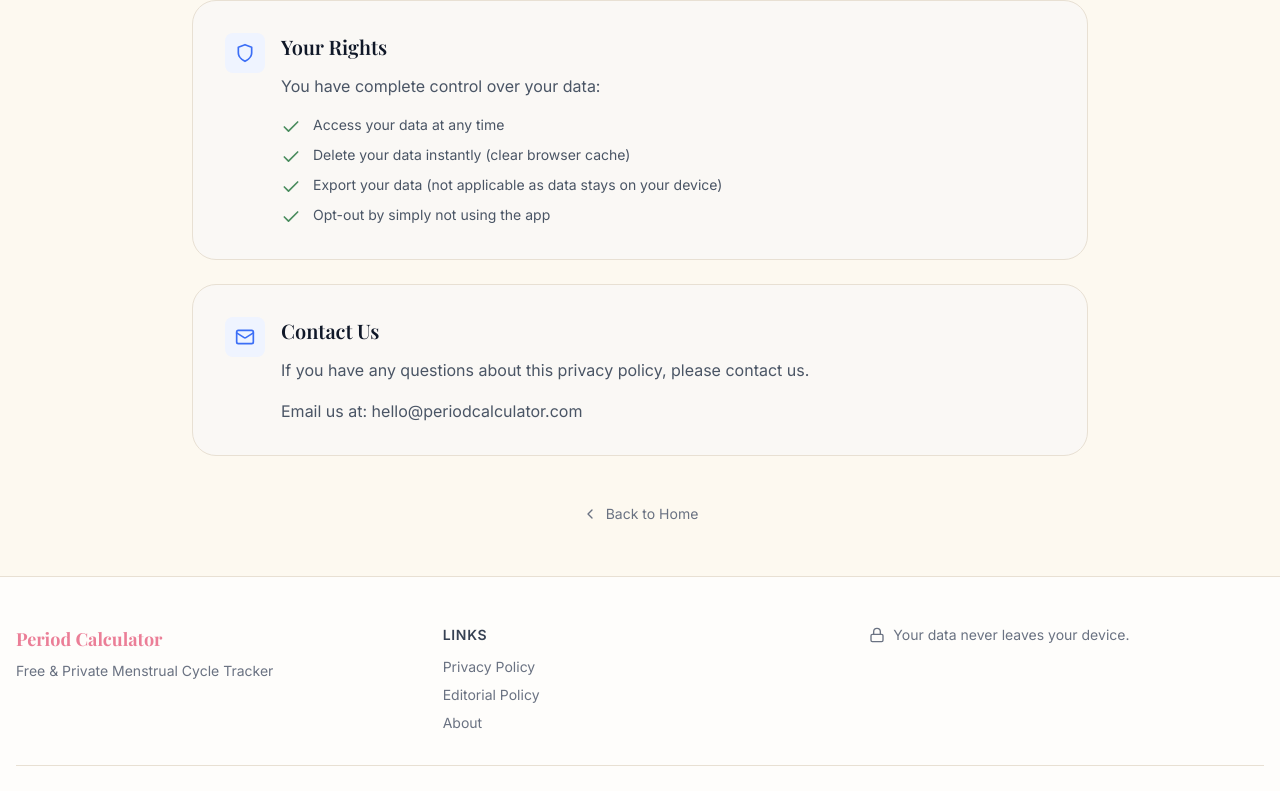
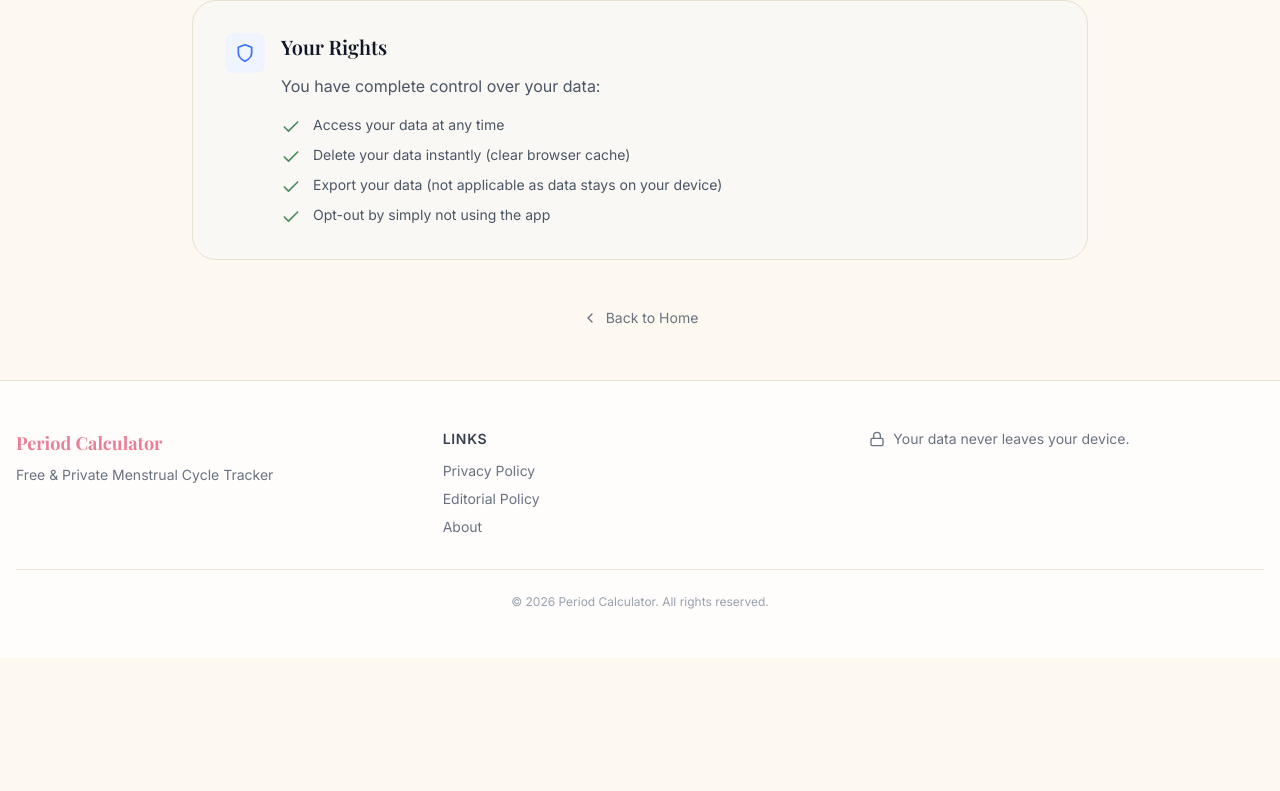
Before and after one commit to pang3fan-creator/period-calculator, a Next.js app: page /en/privacy-policy in a window 1280 px wide. Shown: the part 1887-2678 px from the top of the page. After the commit the page ends 2545 px from the top, so only its background shows below. Built offline with nearby package versions, Linux system fonts and the light colour scheme; a web font is replaced by a local one.

Commit message:
feat: 添加格式化命令，更新隐私政策和编辑政策页面，移除联系信息

```diff
--- a/messages/en.json
+++ b/messages/en.json
@@ -219,11 +219,6 @@
         "item1": "Delete your data instantly (clear browser cache)",
         "item2": "Export your data (not applicable as data stays on your device)",
         "item3": "Opt-out by simply not using the app"
-      },
-      "contact": {
-        "title": "Contact Us",
-        "description": "If you have any questions about this privacy policy, please contact us.",
-        "email": "Email us at: hello@periodcalculator.com"
       }
     },
     "cta": {
@@ -276,11 +271,6 @@
         "item1": "Results are estimates based on averages",
         "item2": "Consult healthcare professionals for medical advice",
         "item3": "We are not responsible for decisions made based on predictions"
-      },
-      "contact": {
-        "title": "Contact Us",
-        "description": "If you have questions about our editorial process or content, please reach out.",
-        "email": "Email us at: hello@periodcalculator.com"
       }
     }
   },
--- a/messages/es.json
+++ b/messages/es.json
@@ -219,11 +219,6 @@
         "item1": "Eliminar tus datos instantáneamente (borrar caché del navegador)",
         "item2": "Exportar tus datos (no aplica ya que los datos stay on your device)",
         "item3": "Opt-out simplemente no usando la aplicación"
-      },
-      "contact": {
-        "title": "Contáctanos",
-        "description": "Si tienes alguna pregunta sobre esta política de privacidad, por favor contáctanos.",
-        "email": "Escríbenos a: hello@periodcalculator.com"
       }
     },
     "cta": {
@@ -276,11 +271,6 @@
         "item1": "Los resultados son estimaciones basadas en promedios",
         "item2": "Consulta profesionales de salud para advice médico",
         "item3": "No somos responsables de decisiones tomadas basándose en predicciones"
-      },
-      "contact": {
-        "title": "Contáctanos",
-        "description": "Si tienes preguntas sobre nuestro proceso editorial o contenido, por favor comunícate.",
-        "email": "Escríbenos a: hello@periodcalculator.com"
       }
     }
   },
--- a/messages/fr.json
+++ b/messages/fr.json
@@ -219,11 +219,6 @@
         "item1": "Supprimer vos données instantanément (effacer le cache du navigateur)",
         "item2": "Exporter vos données (non applicable car les données restent sur votre appareil)",
         "item3": "Vous désinscrire en simplement n'utilisant pas l'application"
-      },
-      "contact": {
-        "title": "Contactez-nous",
-        "description": "Si vous avez des questions concernant cette politique de confidentialité, veuillez nous contacter.",
-        "email": "Envoyez-nous un e-mail à : hello@periodcalculator.com"
       }
     },
     "cta": {
@@ -276,11 +271,6 @@
         "item1": "Les résultats sont des estimations basées sur des moyennes",
         "item2": "Consultez des professionnels de santé pour des conseils médicaux",
         "item3": "Nous ne sommes pas responsables des décisions prises basées sur les prédictions"
-      },
-      "contact": {
-        "title": "Contactez-nous",
-        "description": "Si vous avez des questions sur notre processus éditorial ou notre contenu, veuillez nous contacter.",
-        "email": "Envoyez-nous un e-mail à : hello@periodcalculator.com"
       }
     }
   },
--- a/src/app/[locale]/editorial-policy/page.tsx
+++ b/src/app/[locale]/editorial-policy/page.tsx
@@ -237,7 +237,6 @@
     "updateFrequency",
     "accuracyCommitment",
     "disclaimer",
-    "contact",
   ] as const;
 
   const sectionsWithItems = [
@@ -291,12 +290,6 @@
             ).includes(sectionKey)
               ? getItemsForSection(sectionKey, t)
               : [];
-            const sectionEmail =
-              sectionKey === "contact"
-                ? t(`sections.${sectionKey}.email`, {
-                    email: "hello@periodcalculator.com",
-                  })
-                : null;
 
             return (
               <div
@@ -327,11 +320,6 @@
                           </li>
                         ))}
                       </ul>
-                    )}
-                    {sectionEmail && (
-                      <p className="mt-4 text-gray-600 dark:text-gray-300">
-                        {sectionEmail}
-                      </p>
                     )}
                   </div>
                 </div>
--- a/src/app/[locale]/privacy-policy/page.tsx
+++ b/src/app/[locale]/privacy-policy/page.tsx
@@ -231,7 +231,6 @@
     "cookies",
     "thirdParty",
     "userRights",
-    "contact",
   ] as const;
 
   const sectionsWithItems = [
@@ -286,12 +285,6 @@
             ).includes(sectionKey)
               ? getItemsForSection(sectionKey, t)
               : [];
-            const sectionEmail =
-              sectionKey === "contact"
-                ? t(`sections.${sectionKey}.email`, {
-                    email: "hello@periodcalculator.com",
-                  })
-                : null;
 
             return (
               <div
@@ -322,11 +315,6 @@
                           </li>
                         ))}
                       </ul>
-                    )}
-                    {sectionEmail && (
-                      <p className="mt-4 text-gray-600 dark:text-gray-300">
-                        {sectionEmail}
-                      </p>
                     )}
                   </div>
                 </div>
```
Also changed, not shown: 1 other file (tests, documents, lock files or other folders).
